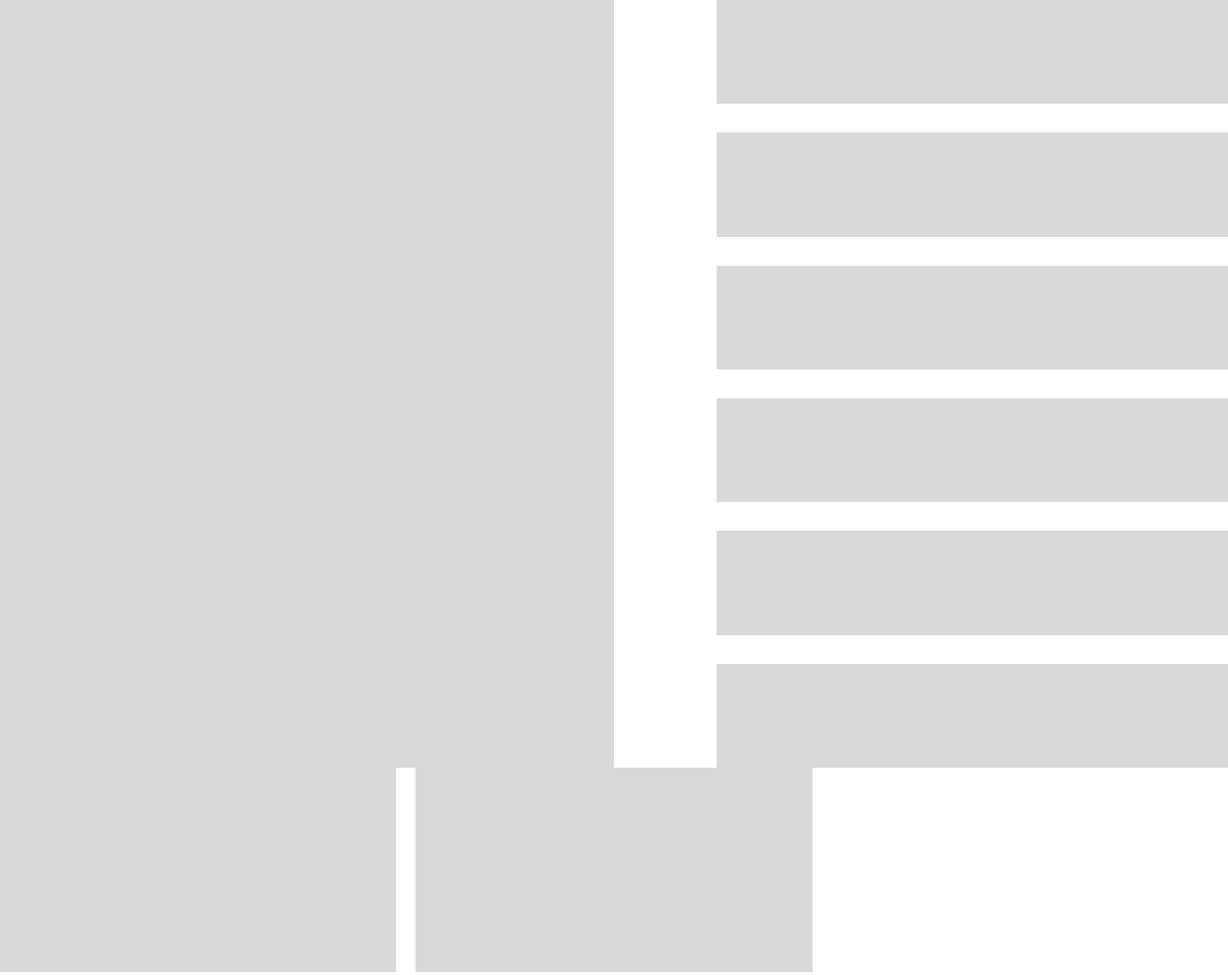
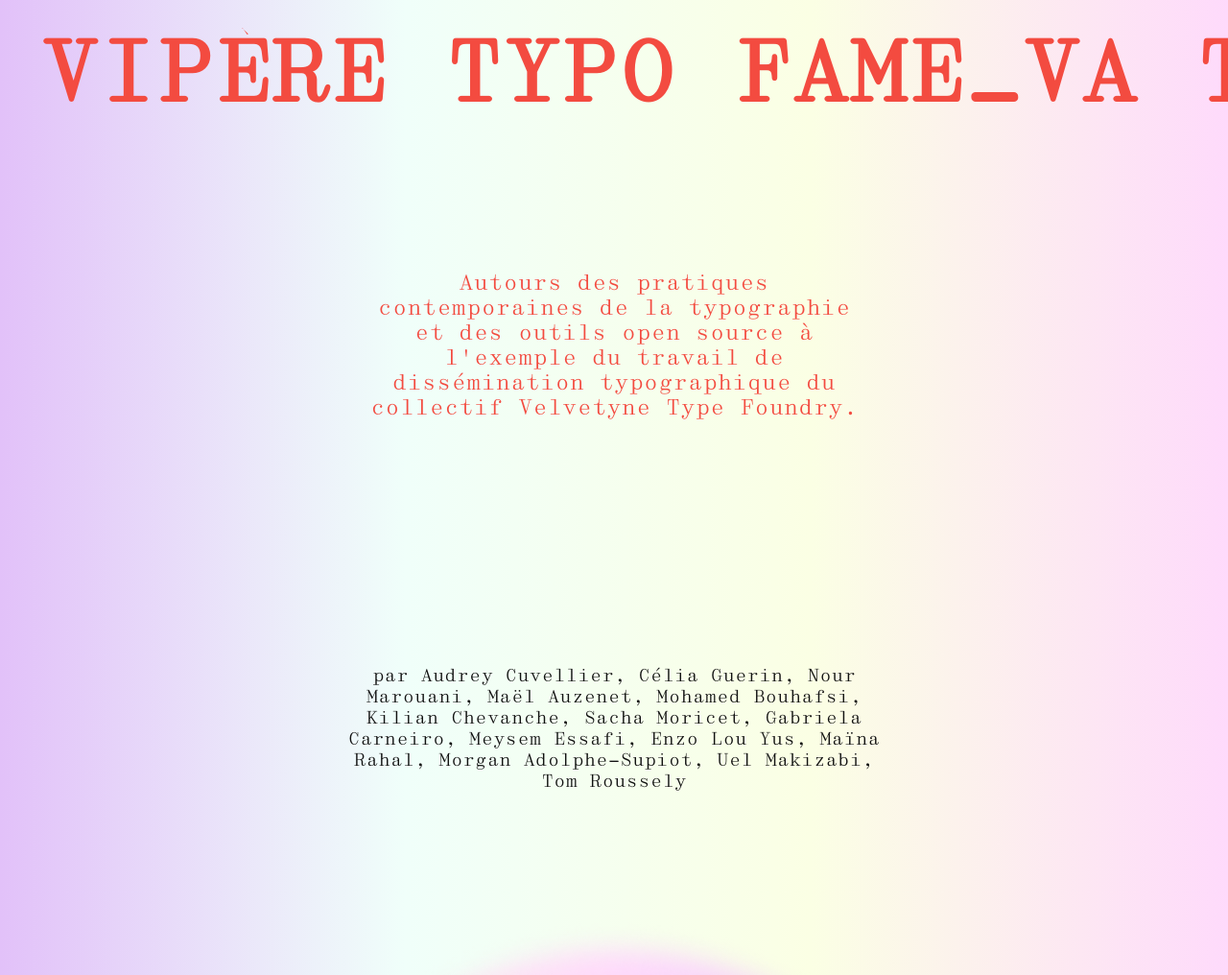
Before and after one commit to nicolastilly/typodriven1web, a plain HTML site: page index.html in a window 1280 px wide. Shown: the top 1016 px of the page at 96% size. Drawn offline with nearby package versions, Linux system fonts and the light colour scheme.

Commit message:
update code index

```diff
--- a/index.html
+++ b/index.html
@@ -6,28 +6,80 @@
     <meta name="viewport" content="width=device-width, initial-scale=1.0">
     <title>VTF Typo Driven Design</title>
     <link rel="stylesheet" href="style.css">
+
+    <link href="https://unpkg.com/aos@2.3.1/dist/aos.css" rel="stylesheet">
+    <script src="https://unpkg.com/aos@2.3.1/dist/aos.js"></script>
 </head>
 
 <body>
 
+
     <div class="parent">
-            <div class="div1"> </div>
-            <div class="div2"> </div>
-            <div class="div3"> </div>
-            <div class="div4"> </div>
-            <div class="div5"> </div>
-            <div class="div6"> </div>
-            <div class="div7"> </div>
+
+        <div class="div1">
+            <h1>VITE TOP FUN _ VIPÈRE TYPO FAME_VA TAC FRESH_VLAN TROTTE FLEMME_ VENTRE TRASH FLAMME UN JOURNAL WEB SANS NOM</h1>
         </div>
 
 
-        <div class="parent2">
-            <div class="adiv1"> </div>
-            <div class="adiv2"> </div>
-            <div class="adiv3"> </div>
-            <div class="adiv4"> </div>
-            <div class="adiv5"> </div>
+        <div class="div2">
+            <p id="intro" data-aos="fade-up" data-aos-duration="1500">
+                Autours des pratiques contemporaines de la typographie
+                et des outils open source à l’exemple du travail
+                de dissémination typographique du collectif
+                Velvetyne Type Foundry.
+            </p>
         </div>
+
+
+
+        <div class="div3">
+            <p id="noms" data-aos="fade-up" data-aos-duration="1500">
+                par Audrey Cuvellier, Célia Guerin, Nour Marouani, Maël Auzenet, Mohamed Bouhafsi, Kilian Chevanche,
+                Sacha Moricet, Gabriela Carneiro, Meysem Essafi, Enzo Lou Yus, Maïna Rahal, Morgan Adolphe-Supiot, Uel
+                Makizabi, Tom Roussely
+            </p>
+        </div>
+
+
+
+
+        <div class="div4">
+            <img data-aos="fade-up" data-aos-duration="1500" id="edito" src="images/edito.png" alt="édito en cercle">
+        </div>
+
+
+
+
+
+        <div class="div5">
+            <ul>
+                <li data-aos="fade-up" data-aos-duration="500">⮞Compagnon⮜</li>
+                <li data-aos="fade-up" data-aos-duration="500">⮞Ourobouros⮜</li>
+                <li data-aos="fade-up" data-aos-duration="500">⮞Basteleur⮜</li>
+                <li data-aos="fade-up" data-aos-duration="500">⮞Murmure⮜</li>
+            </ul>
+        </div>
+
+
+
+
+
+        <div class="div6">
+            <p id="footer">
+                Margot Mourrier Sanyas, Nicolas Tilly & Chris Chevalier avec les étudiant·e·s 1Web ICAN Paris
+            </p>
+        </div>
+
+
+
+
+
+    </div>
+
+
+    <script>
+        AOS.init();
+    </script>
 
 </body>
 
--- a/style.css
+++ b/style.css
@@ -1,88 +1,138 @@
+@font-face {
+    font-family: "Director-Light";
+    src: url('fonts/Director-Light.woff2') format('woff2');
+}
+
+* {
+    margin: 0;
+}
+
 body {
     width: 100%;
     height: 100vh;
+    overflow-x: hidden;
+    font-family: "Director-Light";
+    font-weight: 100;
     margin: 0;
+    background: rgb(226, 193, 249);
+    background: linear-gradient(90deg, rgba(226, 193, 249, 1) 0%, rgba(240, 255, 250, 1) 33%, rgba(251, 255, 228, 1) 66%, rgba(254, 218, 251, 1) 100%);
 }
 
 
 .parent {
     display: grid;
-    grid-template-columns: repeat(12, 1fr);
-    grid-template-rows: repeat(6, 1fr);
+    width: 100%;
+    height: auto;
+    grid-template-columns: 1fr;
+    /*grid-template-rows: repeat(6, 1fr);*/
+    grid-template-rows: 20vh 50vh 50vh 100vh 130vh 7vh;
     grid-column-gap: 0px;
-    grid-row-gap: 30px;
-    width: 100%;
-    height: 100vh;
-}
-
-.div1 {
-    grid-area: 1 / 1 / 7 / 7;
-    background-color: #D9D9D9;
-}
-
-.div2 {
-    grid-area: 1 / 8 / 2 / 13;
-    background-color: #D9D9D9;
-}
-
-.div3 {
-    grid-area: 2 / 8 / 3 / 13;
-    background-color: #D9D9D9;
-}
-
-.div4 {
-    grid-area: 3 / 8 / 4 / 13;
-    background-color: #D9D9D9;
-}
-
-.div5 {
-    grid-area: 4 / 8 / 5 / 13;
-    background-color: #D9D9D9;
-}
-
-.div6 {
-    grid-area: 5 / 8 / 6 / 13;
-    background-color: #D9D9D9;
-}
-
-.div7 {
-    grid-area: 6 / 8 / 7 / 13;
-    background-color: #D9D9D9;
+    grid-row-gap: 0px;
 }
 
 
 
-.parent2 {
-    display: grid;
-    grid-template-columns: repeat(12, 1fr);
-    grid-template-rows: repeat(3, 1fr);
-    grid-column-gap: 20px;
-    grid-row-gap: 80px;
+
+.div1 {
+    grid-area: 1 / 1 / 2 / 2;
+    place-self: center;
     width: 100%;
+    overflow: hidden; /* Cache le texte qui déborde */
+    white-space: nowrap; /* Empêche le texte de passer à la ligne */
+}
+
+h1 {
+    font-size: 86px;
+  color: #F34B40;
+  display: inline-block; /* Important pour l'animation */
+  animation: scrollText 45s linear infinite; /* Durée de 15s, mouvement linéaire, répétition infinie */
+}
+
+@keyframes scrollText {
+    from {
+      transform: translateX(0);
+    }
+    to {
+      transform: translateX(-100%);
+    }
+  }
+
+
+
+
+.div2 {
+    grid-area: 2 / 1 / 3 / 2;
+    place-self: center;
+}
+
+#intro {
+    text-align: center;
+    color: #F34B40;
+    font-size: 22px;
+    width: 40%;
+    margin: auto;
+}
+
+
+
+
+
+.div3 {
+    grid-area: 3 / 1 / 4 / 2;
+    place-self: center;
+}
+
+#noms {
+    text-align: center;
+    color: #111111;
+    font-size: 18px;
+    width: 44%;
+    margin: auto;
+}
+
+
+
+
+.div4 {
+    grid-area: 4 / 1 / 5 / 2;
+    place-self: center;
+}
+
+#edito {
     height: 100vh;
 }
 
-.adiv1 {
-    grid-area: 1 / 1 / 2 / 5;
-    background-color: #D9D9D9;
+
+
+
+
+
+.div5 {
+    grid-area: 5 / 1 / 6 / 2;
+    place-self: center;
 }
 
-.adiv2 {
-    grid-area: 1 / 5 / 2 / 9;
-    background-color: #D9D9D9;
+ul {
+    list-style-type: none;
+    margin: 0;
+    padding: 0;
+    text-align: center;
+    color: #3D241C;
+    font-size: 140px;
 }
 
-.adiv3 {
-    grid-area: 2 / 5 / 3 / 9;
-    background-color: #D9D9D9;
+
+
+
+
+.div6 {
+    grid-area: 6 / 1 / 7 / 2;
+    place-self: center;
 }
 
-.adiv4 {
-    grid-area: 3 / 5 / 4 / 9;
-    background-color: #D9D9D9;
+#footer {
+    text-align: center;
+    color: #111111;
+    font-size: 11px;
+    margin: auto;
 }
-
-.adiv5 {
-    grid-area: 2 / 9 / 3 / 13;
-    background-color: #D9D9D9;
-}
```
Also changed, not shown: fonts/Director-Light.woff2 (added), images/edito.png (added). Lines whose indentation alone changed are shown as unchanged.
